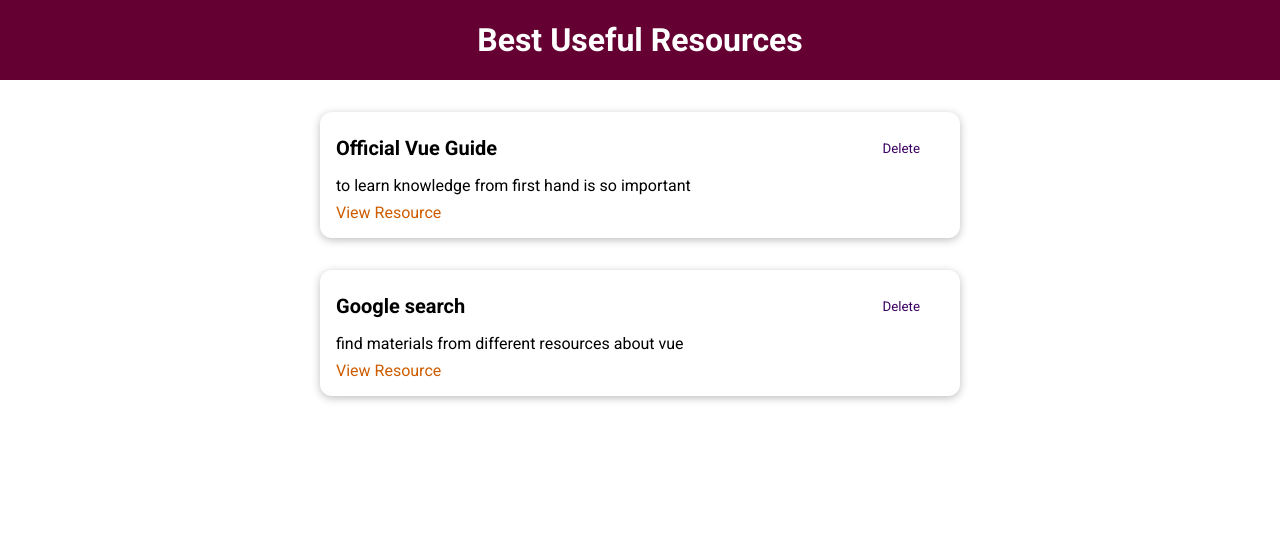
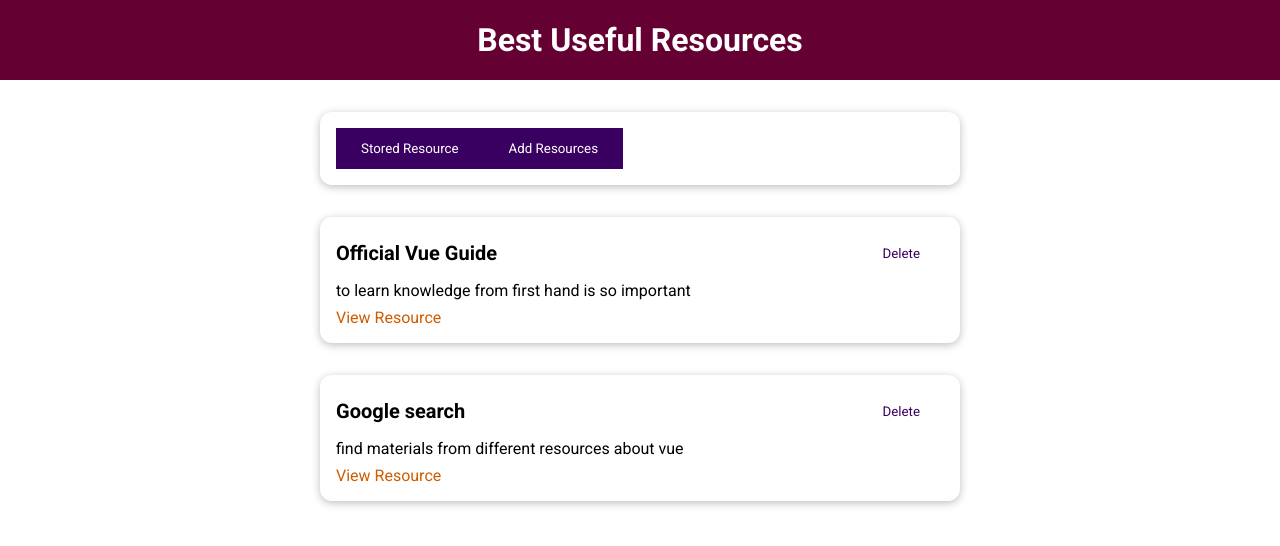
Before and after one commit to fuadsuleyman/my-learnings-vue, a Vue app: page / in a window 1280 px wide. Shown: the top 546 px of the page. Built offline with nearby package versions, Linux system fonts and the light colour scheme.

Commit message:
create TheResource component and add storedRes and addRess components into him using dinamic components

```diff
--- a/src/App.vue
+++ b/src/App.vue
@@ -1,30 +1,16 @@
 <template>
   <the-header-vue :title="title"></the-header-vue>
-  <stored-resources-vue :resources="storedResources"></stored-resources-vue>
+  <the-resources-vue></the-resources-vue>
 </template>
 
 <script>
-import StoredResourcesVue from './components/learning-resources/StoredResources.vue';
 import TheHeaderVue from './components/layouts/TheHeader.vue';
+import TheResourcesVue from './components/learning-resources/TheResources.vue';
 export default {
-  components: { StoredResourcesVue, TheHeaderVue },
+  components: { TheHeaderVue, TheResourcesVue },
   data() {
     return {
       title: 'Best Useful Resources',
-      storedResources: [
-        {
-          id: 'official guide',
-          title: 'Official Vue Guide',
-          description: 'to learn knowledge from first hand is so important',
-          link: 'https://vuejs.org/',
-        },
-        {
-          id: 'search materials',
-          title: 'Google search',
-          description: 'find materials from different resources about vue',
-          link: 'https://google.com/',
-        },
-      ],
     };
   },
 };
--- /dev/null
+++ b/src/components/learning-resources/AddResources.vue
@@ -0,0 +1,3 @@
+<template>
+    <h2>Add Resource</h2>
+</template>
--- a/src/components/learning-resources/StoredResources.vue
+++ b/src/components/learning-resources/StoredResources.vue
@@ -13,8 +13,8 @@
 <script>
 import ResourceItemVue from './ResourceItem.vue';
 export default {
+  inject: ['resources'],
   components: { ResourceItemVue },
-  props: ['resources'],
   date() {
     return {};
   },
--- /dev/null
+++ b/src/components/learning-resources/TheResources.vue
@@ -0,0 +1,50 @@
+<template>
+  <base-card>
+    <base-button @click="changeTabs('stored-resources-vue')"
+      >Stored Resource</base-button
+    >
+    <base-button @click="changeTabs('add-resources-vue')"
+      >Add Resources</base-button
+    >
+  </base-card>
+  <component :is="selectedTab"></component>
+</template>
+
+<script>
+import StoredResourcesVue from './StoredResources.vue';
+import AddResourcesVue from './AddResources.vue';
+
+export default {
+  components: { StoredResourcesVue, AddResourcesVue },
+  data() {
+    return {
+      selectedTab: 'stored-resources-vue',
+      storedResources: [
+        {
+          id: 'official guide',
+          title: 'Official Vue Guide',
+          description: 'to learn knowledge from first hand is so important',
+          link: 'https://vuejs.org/',
+        },
+        {
+          id: 'search materials',
+          title: 'Google search',
+          description: 'find materials from different resources about vue',
+          link: 'https://google.com/',
+        },
+      ],
+    };
+  },
+  provide() {
+    return {
+      resources: this.storedResources,
+    };
+  },
+  methods: {
+    changeTabs(tab) {
+      this.selectedTab = tab;
+      console.log(`this.selectedTap: ${this.selectedTab}`);
+    },
+  },
+};
+</script>
```
